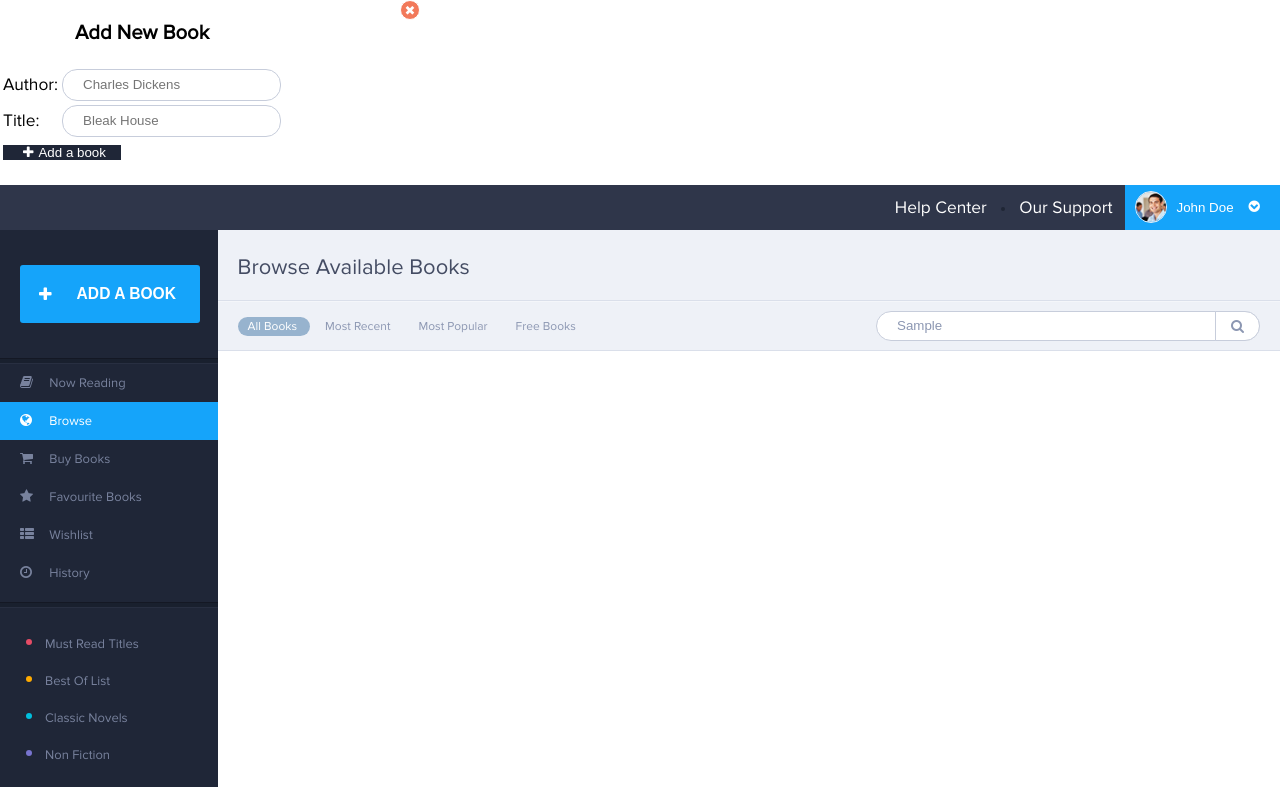
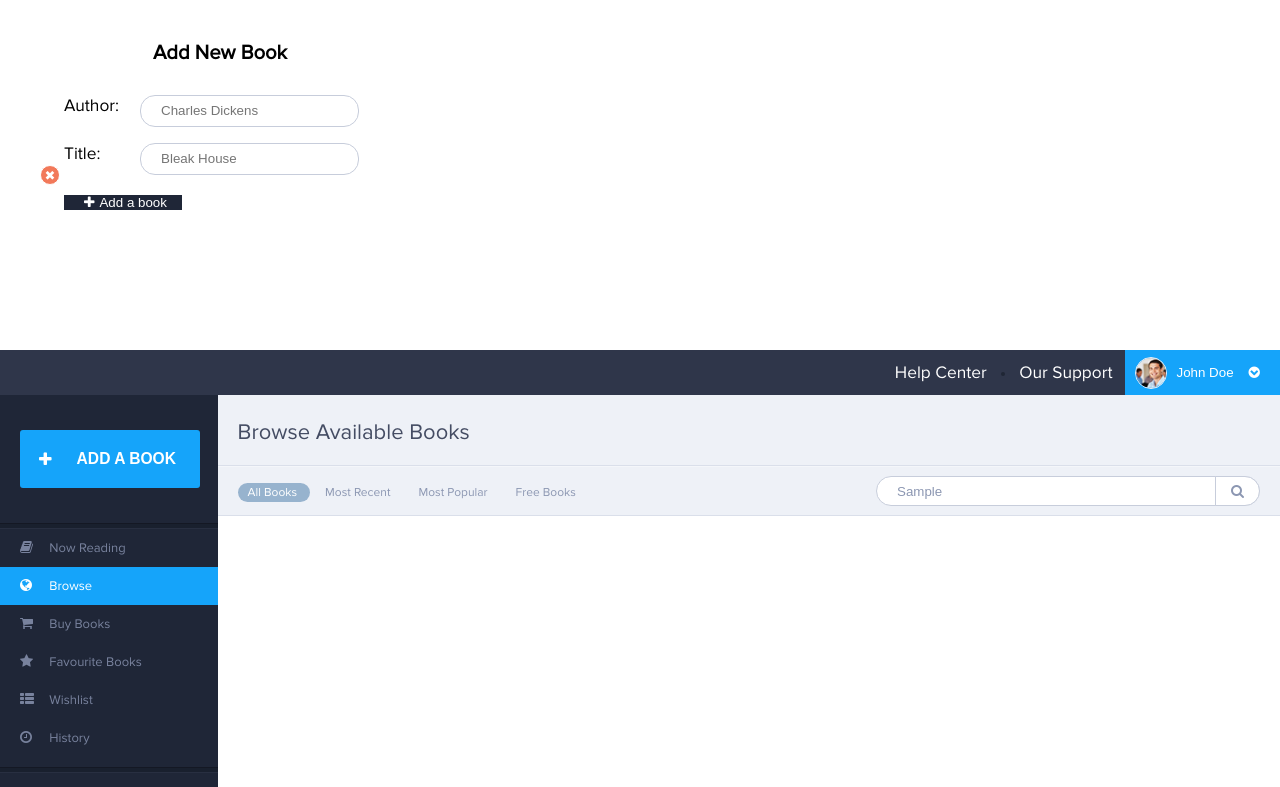
Before and after one commit to simpson45/fe-rsu-mikhail_khosenko, a plain HTML site: page index.html in a window 1280 px wide. Both pictures are taken after typing "Sample" into the empty fields and a click on the button "ADD A BOOK". Shown: the top 787 px of the page. Drawn offline with Linux system fonts and the light colour scheme.

Commit message:
fixed bug with the modal window

```diff
--- a/style.css
+++ b/style.css
@@ -127,7 +127,7 @@ h1, h2, h3, h4, h5, h6,
 	display: block;
 	position: relative;
 	top: -165px;
-	left: 400px;
+	left: 40px;
 	z-index: 1;
 	width: 20px;
 	height: 20px;
@@ -139,6 +139,26 @@ h1, h2, h3, h4, h5, h6,
 
 .close-modal:hover{
 	cursor: pointer;
+}
+
+.book-parameters{
+	box-sizing: border-box;
+		width: 440px;
+		height: 330px;
+	padding: 20px 30px 50px;
+	background-color: #fff;
+	overflow-y: scroll;
+}
+
+.book-parameters table{
+	margin: 0 auto;
+	width: 330px;
+	/*border: solid 1px red;*/
+}
+
+.book-parameters td{
+	padding: 7px;
+	vertical-align: top;
 }
 
 .new-book{
```
